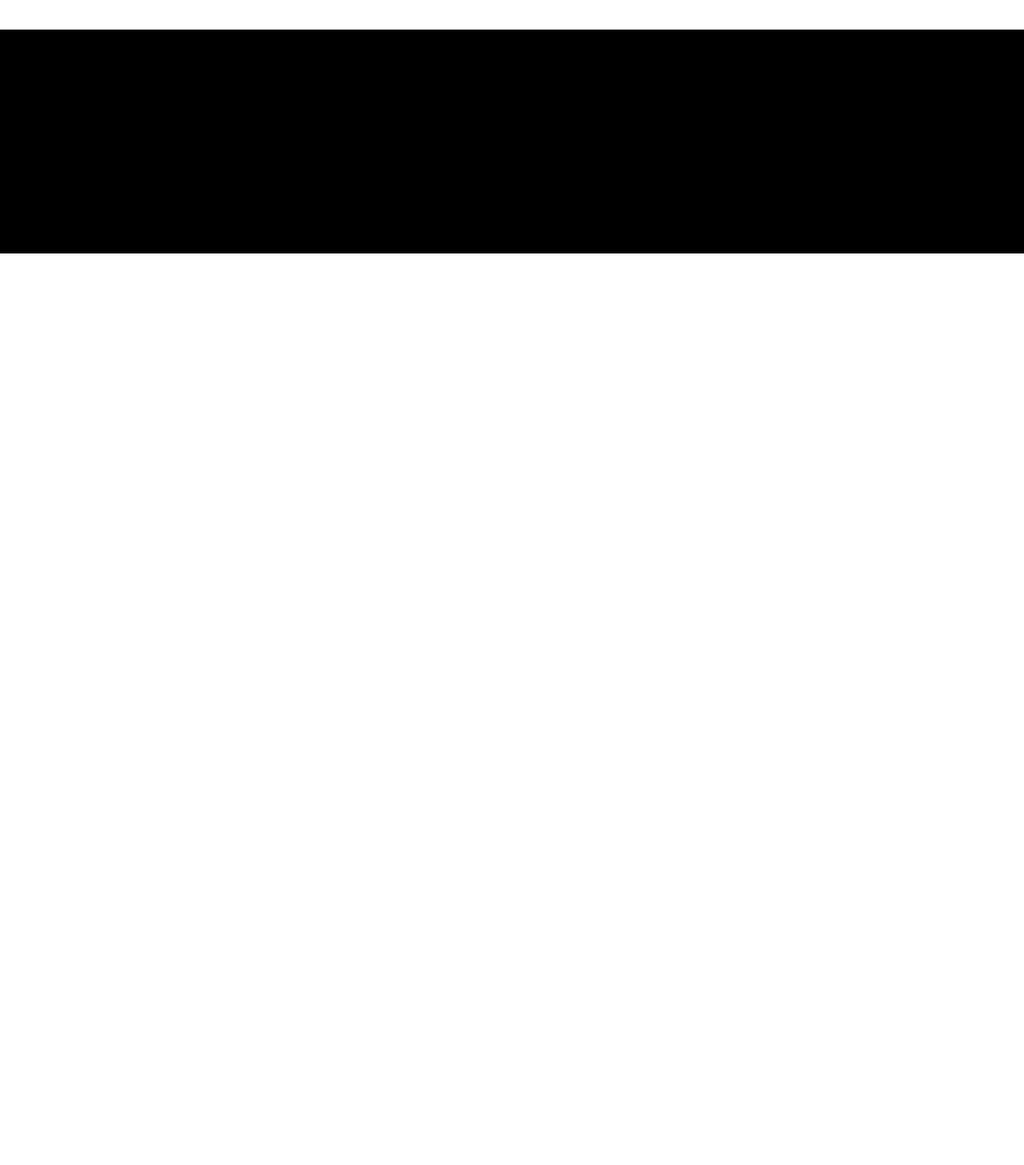
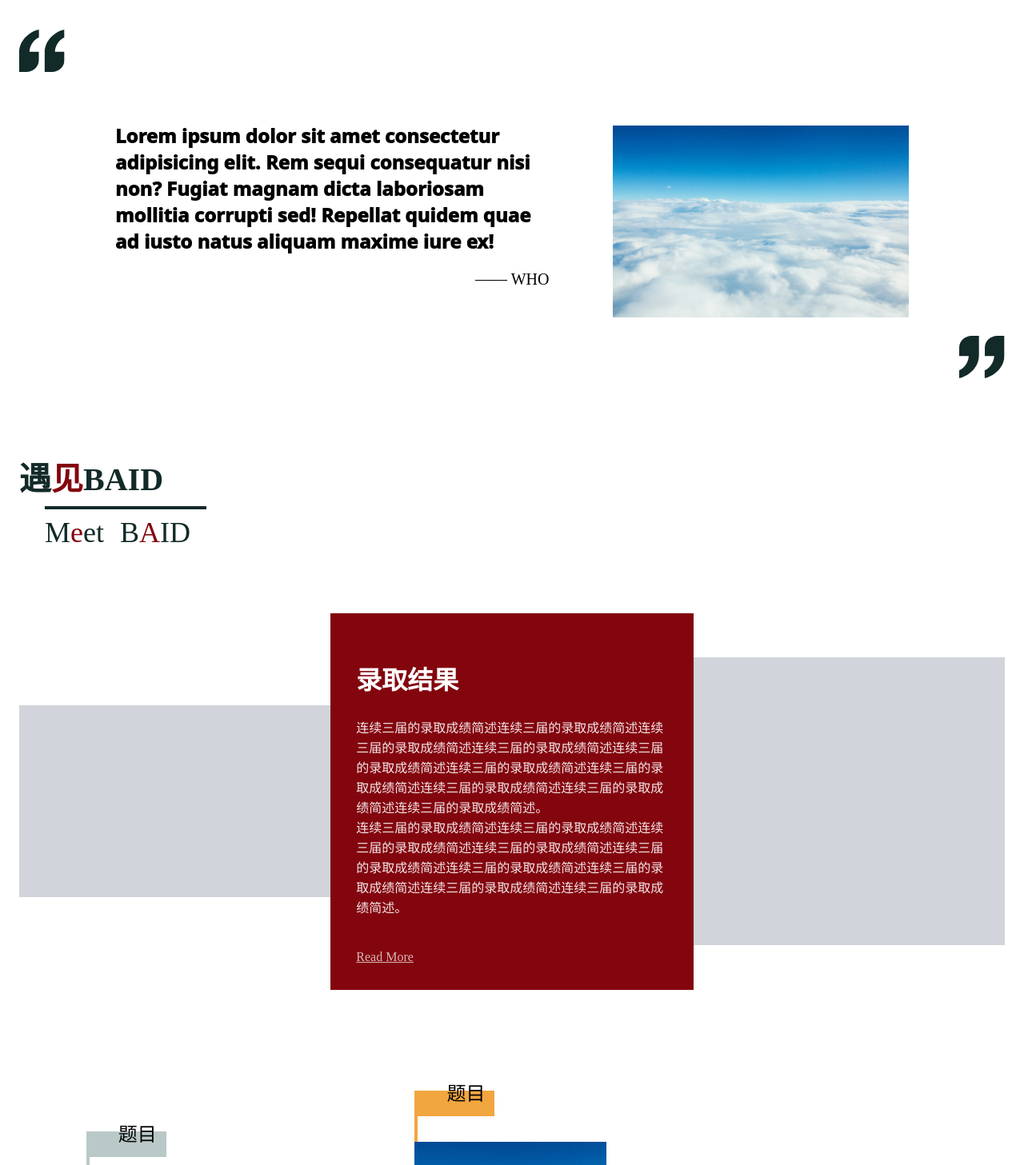
Before and after one commit to BAID-CSClub/baid-website-next, a Vue app: page /en-US in a window 1280 px wide. Shown: the part 1800-3257 px from the top of the page at 80% size. Before the commit the page ends 2117 px from the top, so only its background shows below. Built offline with nearby package versions, Linux system fonts and the light colour scheme.

Commit message:
Finish view:HomePage

```diff
--- /dev/null
+++ b/src/components/DesktopHomePage/AdmissionResults.vue
@@ -0,0 +1,29 @@
+<template>
+  <section class="contentArea">
+    <FancyTitle top="遇见BAID" btm="Meet BAID" color="red" />
+    <div class="flex items-center md:flex-row flex-col m-t-20">
+      <div class="w-full bg-gray-300 h-60"></div>
+      <div class="w-full h-max bg-[var(--standard-red)] p-8">
+        <h1 class="color-white font-sans text-8 letter-spacing">
+          {{ $t('HomePage.AdmissionResults.title') }}
+        </h1>
+        <p
+          class="color-white letter-spacing font-sans op-90 m-b-10"
+          style="line-height: 25px"
+          v-html="$t('HomePage.AdmissionResults.content')"
+        ></p>
+        <router-link
+          to="about "
+          class="color-white op-70 hover:op-100 active:op-80 transition-opacity"
+        >
+          Read More
+        </router-link>
+      </div>
+      <div class="w-full bg-gray-300 h-90"></div>
+    </div>
+  </section>
+</template>
+
+<script setup>
+import FancyTitle from '../FancyTitle.vue'
+</script>
--- /dev/null
+++ b/src/components/DesktopHomePage/HomeNews.vue
@@ -0,0 +1,42 @@
+<template>
+  <section
+    class="contentArea flex justify-around md:flex-row flex-col min-h-180"
+  >
+    <NewsBlock
+      v-for="(news, i) in newsList"
+      :title="news.title"
+      :abstract="news.abstract"
+      :img="img"
+      :color="news.color"
+      :pos="{ 0: 'center', 1: 'start', 2: 'end' }[i % 3]"
+      :link="news.link"
+      :key="i"
+    />
+  </section>
+</template>
+
+<script setup>
+import NewsBlock from './NewsBlock.vue'
+import img from '../../assets/images/homeBg1.jpg'
+
+const newsList = [
+  {
+    title: '题目',
+    abstract: '摘要摘要摘要摘要摘要摘要摘要摘要',
+    color: '#B9C9C7',
+    link: '/114514'
+  },
+  {
+    title: '题目',
+    abstract: '摘要摘要摘要摘要摘要摘要摘要摘要',
+    color: '#F2A640',
+    link: '/114514'
+  },
+  {
+    title: '题目',
+    abstract: '摘要摘要摘要摘要摘要摘要摘要摘要',
+    color: '#B5C2A1',
+    link: '/114514'
+  }
+]
+</script>
--- /dev/null
+++ b/src/components/DesktopHomePage/MessageFromPrincipal.vue
@@ -0,0 +1,109 @@
+<template>
+  <section
+    class="relative flex contentArea important:p-y-20 md:flex-row flex-col items-center"
+  >
+    <div class="absolute left-20px top-0">
+      <svg
+        xmlns="http://www.w3.org/2000/svg"
+        xmlns:xlink="http://www.w3.org/1999/xlink"
+        width="56.55765920826161"
+        height="53"
+        viewBox="0 0 56.55765920826161 53"
+        fill="none"
+      >
+        <defs>
+          <rect id="path_0" x="0" y="0" width="56.55765920826162" height="53" />
+        </defs>
+        <g
+          opacity="1"
+          transform="translate(0 0)  rotate(0 28.27882960413081 26.5)"
+        >
+          <mask id="bg-mask-0" fill="white">
+            <use xlink:href="#path_0"></use>
+          </mask>
+          <g mask="url(#bg-mask-0)">
+            <g
+              opacity="1"
+              transform="translate(0 0)  rotate(0 28.27882960413081 26.5)"
+            >
+              <path
+                id="路径 1"
+                fill-rule="evenodd"
+                style="fill: #122a28"
+                transform="translate(31.867098865540292 0)  rotate(0 12.345280171360663 26.5)"
+                opacity="1"
+                d="M0,53L8.98,53C17.66,53 24.69,46.41 24.69,38.28L24.69,27.75L12.8,27.75C13.1,19.28 19.42,11.52 24.69,9.99L24.69,0C15.06,1.8 0,11.79 0,28.72L0,53Z "
+              />
+              <path
+                id="路径 2"
+                fill-rule="evenodd"
+                style="fill: #122a28"
+                transform="translate(0 0)  rotate(0 12.345280171360665 26.5)"
+                opacity="1"
+                d="M0,53L8.83,53C17.51,53 24.54,46.41 24.54,38.28L24.54,27.75L12.8,27.75C13.1,19.28 19.42,11.52 24.69,9.99L24.69,0C15.06,1.8 0,11.79 0,28.72L0,53Z "
+              />
+            </g>
+          </g>
+        </g>
+      </svg>
+    </div>
+    <div class="m-l-30 m-r-20">
+      <h2 class="font-sans font-1000 letter-spacing">{{ props.content }}</h2>
+      <p class="w-full text-right font-title text-5">—— {{ props.author }}</p>
+    </div>
+    <img
+      :src="props.avatar"
+      alt="Avatar"
+      class="object-cover md:w-30% md:m-r-30 m-t-10 w-50%"
+    />
+    <div class="absolute right-20px bottom-0">
+      <svg
+        xmlns="http://www.w3.org/2000/svg"
+        xmlns:xlink="http://www.w3.org/1999/xlink"
+        width="56.55765920826161"
+        height="53"
+        viewBox="0 0 56.55765920826161 53"
+        fill="none"
+      >
+        <defs>
+          <rect id="path_0" x="0" y="0" width="56.55765920826162" height="53" />
+        </defs>
+        <g
+          opacity="1"
+          transform="translate(0 0)  rotate(0 28.27882960413081 26.5)"
+        >
+          <mask id="bg-mask-0" fill="white">
+            <use xlink:href="#path_0"></use>
+          </mask>
+          <g mask="url(#bg-mask-0)">
+            <g
+              opacity="1"
+              transform="translate(0 0)  rotate(0 28.27882960413081 26.5)"
+            >
+              <path
+                id="路径 1"
+                fill-rule="evenodd"
+                style="fill: #122a28"
+                transform="translate(0 0)  rotate(0 12.345280171360665 26.5)"
+                opacity="1"
+                d="M24.69,0L15.71,0C7.03,0 0,6.59 0,14.72L0,25.25L11.89,25.25C11.59,33.72 5.27,41.48 0,43.01L0,53C9.64,51.2 24.69,41.21 24.69,24.28L24.69,0Z "
+              />
+              <path
+                id="路径 2"
+                fill-rule="evenodd"
+                style="fill: #122a28"
+                transform="translate(31.867098865540356 0)  rotate(0 12.345280171360667 26.5)"
+                opacity="1"
+                d="M24.69,0L15.86,0C7.18,0 0.15,6.59 0.15,14.72L0.15,25.25L11.89,25.25C11.59,33.72 5.27,41.48 0,43.01L0,53C9.64,51.2 24.69,41.21 24.69,24.28L24.69,0Z "
+              />
+            </g>
+          </g>
+        </g>
+      </svg>
+    </div>
+  </section>
+</template>
+
+<script setup>
+const props = defineProps(['author', 'content', 'avatar'])
+</script>
--- /dev/null
+++ b/src/components/DesktopHomePage/NewsBlock.vue
@@ -0,0 +1,32 @@
+<template>
+  <div
+    class="relative p-t-4 md:w-min w-full m-y-5"
+    :style="{ 'align-self': props.pos }"
+  >
+    <h1 class="absolute top-0 left-10 m-0 color-black font-500">
+      {{ props.title }}
+    </h1>
+    <div
+      class="bg-red w-25 h-8"
+      :style="{ 'background-color': props.color }"
+    ></div>
+    <div
+      class="bg-red w-1 h-8"
+      :style="{ 'background-color': props.color }"
+    ></div>
+    <img :src="props.img" alt="" class="md:w-60 w-full h-90 object-cover" />
+    <div
+      class="flex md:w-60 w-full b-l-solid m-t--1 m-b-5"
+      :style="{ 'border-left-color': props.color }"
+    >
+      <p class="m-5 h-min">{{ props.abstract }}</p>
+    </div>
+    <ReadMore :color="props.color" :to="props.link" />
+  </div>
+</template>
+
+<script setup>
+import ReadMore from '../ReadMore.vue'
+const props = defineProps(['title', 'abstract', 'color', 'img', 'pos', 'link'])
+// console.log(props);
+</script>
--- a/src/components/DesktopHomePage/PhilosophyBlock.vue
+++ b/src/components/DesktopHomePage/PhilosophyBlock.vue
@@ -1,8 +1,9 @@
 <template>
   <div
-    class="border-width-3 border-solid border-color-[var(--standard-blue)] flex w-full max-w-50 h-75 justify-around"
+    class="border-width-3 border-solid border-color-[var(--standard-blue)] color-[var(--standard-blue)] flex w-full max-w-50 h-75 justify-around"
+    :class="{ 'bg-[var(--standard-blue)] color-white': props.blue }"
   >
-    <h2 class="font-title m-l-3 text-8">{{ props.left }}</h2>
+    <h2 class="font-title m-l-3 text-8 font-300">{{ props.left }}</h2>
     <hr class="m-x-2 h-70% self-center border-width-2 border-solid" />
     <p class="self-end m-b-8">{{ props.right }}</p>
   </div>
--- a/src/components/ReadMore.vue
+++ b/src/components/ReadMore.vue
@@ -1,7 +1,7 @@
 <template>
   <router-link
-    :to="props.to"
-    class="color-[var(--standard-blue)] decoration-none font-600 op-80 hover:op-100 active:op-70 transition-opacity"
+    :to="'/' + locale + props.to"
+    class="decoration-none font-600 op-80 hover:op-100 active:op-70 transition-opacity"
   >
     <div class="flex items-center w-min">
       <i class="m-r-2 flex items-center">
@@ -16,23 +16,32 @@
           <path
             id="分组 1"
             fill-rule="evenodd"
-            style="fill: #103c74"
+            :style="{ fill: props.color }"
             transform="translate(0 2.3092638912203256e-14)  rotate(0 16.499999988281253 16.499999988281253)"
             opacity="1"
             d="M0 16.5C0 25.57 7.43 33 16.5 33C25.57 33 33 25.57 33 16.5C33 7.43 25.65 0 16.5 0C7.43 0 0 7.43 0 16.5Z M26.78 17.25C26.78 17.17 26.85 17.17 26.85 17.1C26.92 17.02 26.92 17.02 26.92 16.95C27 16.87 27 16.87 27 16.8L27 16.5L27 16.12C26.92 16.05 26.92 16.05 26.92 15.98C26.92 15.9 26.85 15.9 26.85 15.82C26.85 15.75 26.78 15.67 26.78 15.67L26.55 15.45L20.55 9.45C19.95 8.85 19.05 8.85 18.45 9.45C17.85 10.05 17.85 10.95 18.45 11.55L21.9 15L7.5 15C6.67 15 6 15.67 6 16.5C6 17.33 6.67 18 7.5 18L21.9 18L18.45 21.45C17.85 22.05 17.85 22.95 18.45 23.55C18.75 23.85 19.12 24 19.5 24C19.88 24 20.33 23.85 20.48 23.55L26.47 17.55L26.7 17.33C26.78 17.32 26.78 17.25 26.78 17.25Z "
           />
         </svg>
       </i>
-      <span class="w-max">{{ $t("ReadMore") }}</span>
+      <span class="w-max" :style="{ color: props.color }">{{
+        $t('ReadMore')
+      }}</span>
     </div>
   </router-link>
 </template>
 
 <script setup>
+import { useI18n } from 'vue-i18n'
 const props = defineProps({
   to: {
     type: String,
     required: true
+  },
+  color: {
+    type: String,
+    required: false,
+    default: 'var(--standard-blue)'
   }
 })
+const { locale } = useI18n({ useScope: 'global' })
 </script>
--- a/src/messages.json
+++ b/src/messages.json
@@ -40,6 +40,10 @@
           "left": "校训",
           "right": "一些介绍文字一些介绍文字一些介绍文字一些介绍文字一些介绍文字一些介绍文字一些介绍文字一些介绍文字。"
         }
+      },
+      "AdmissionResults": {
+        "title": "录取结果",
+        "content": "连续三届的录取成绩简述连续三届的录取成绩简述连续三届的录取成绩简述连续三届的录取成绩简述连续三届的录取成绩简述连续三届的录取成绩简述连续三届的录取成绩简述连续三届的录取成绩简述连续三届的录取成绩简述连续三届的录取成绩简述。<br>连续三届的录取成绩简述连续三届的录取成绩简述连续三届的录取成绩简述连续三届的录取成绩简述连续三届的录取成绩简述连续三届的录取成绩简述连续三届的录取成绩简述连续三届的录取成绩简述连续三届的录取成绩简述。"
       }
     },
     "AboutUs": {
--- a/src/views/desktop/HomePage.vue
+++ b/src/views/desktop/HomePage.vue
@@ -3,6 +3,13 @@
     <FirstSection />
     <SecondSection />
     <EducationPhilosophy />
+    <MessageFromPrincipal
+      author="WHO"
+      content="Lorem ipsum dolor sit amet consectetur adipisicing elit. Rem sequi consequatur nisi non? Fugiat magnam dicta laboriosam mollitia corrupti sed! Repellat quidem quae ad iusto natus aliquam maxime iure ex!"
+      :avatar="avatar"
+    />
+    <AdmissionResults />
+    <HomeNews />
   </div>
 </template>
 
@@ -10,8 +17,13 @@
 import FirstSection from '../../components/DesktopHomePage/FirstSection.vue'
 import SecondSection from '../../components/DesktopHomePage/SecondSection.vue'
 import EducationPhilosophy from '../../components/DesktopHomePage/EducationPhilosophy.vue'
+import MessageFromPrincipal from '../../components/DesktopHomePage/MessageFromPrincipal.vue'
+import AdmissionResults from '../../components/DesktopHomePage/AdmissionResults.vue'
+import HomeNews from '../../components/DesktopHomePage/HomeNews.vue'
 import { useRoute, useRouter } from 'vue-router'
 import { useI18n } from 'vue-i18n'
+import avatar from '../../assets/images/homeBg1.jpg'
+
 const { locale } = useI18n({ useScope: 'global' })
 
 const route = useRoute()
--- a/vite.config.js
+++ b/vite.config.js
@@ -22,6 +22,17 @@ export default defineConfig({
             title: 'PangMenZhengDao'
           }
         })
+      ],
+      rules: [
+        [
+          /^letter-spacing-(\d+)$/, match => ({ padding: `${parseFloat(match[1]) / 4}rem` })
+        ],
+        [
+          'letter-spacing',
+          {
+            'letter-spacing': '1px'
+          }
+        ]
       ]
     }),
     vueI18n({
```
